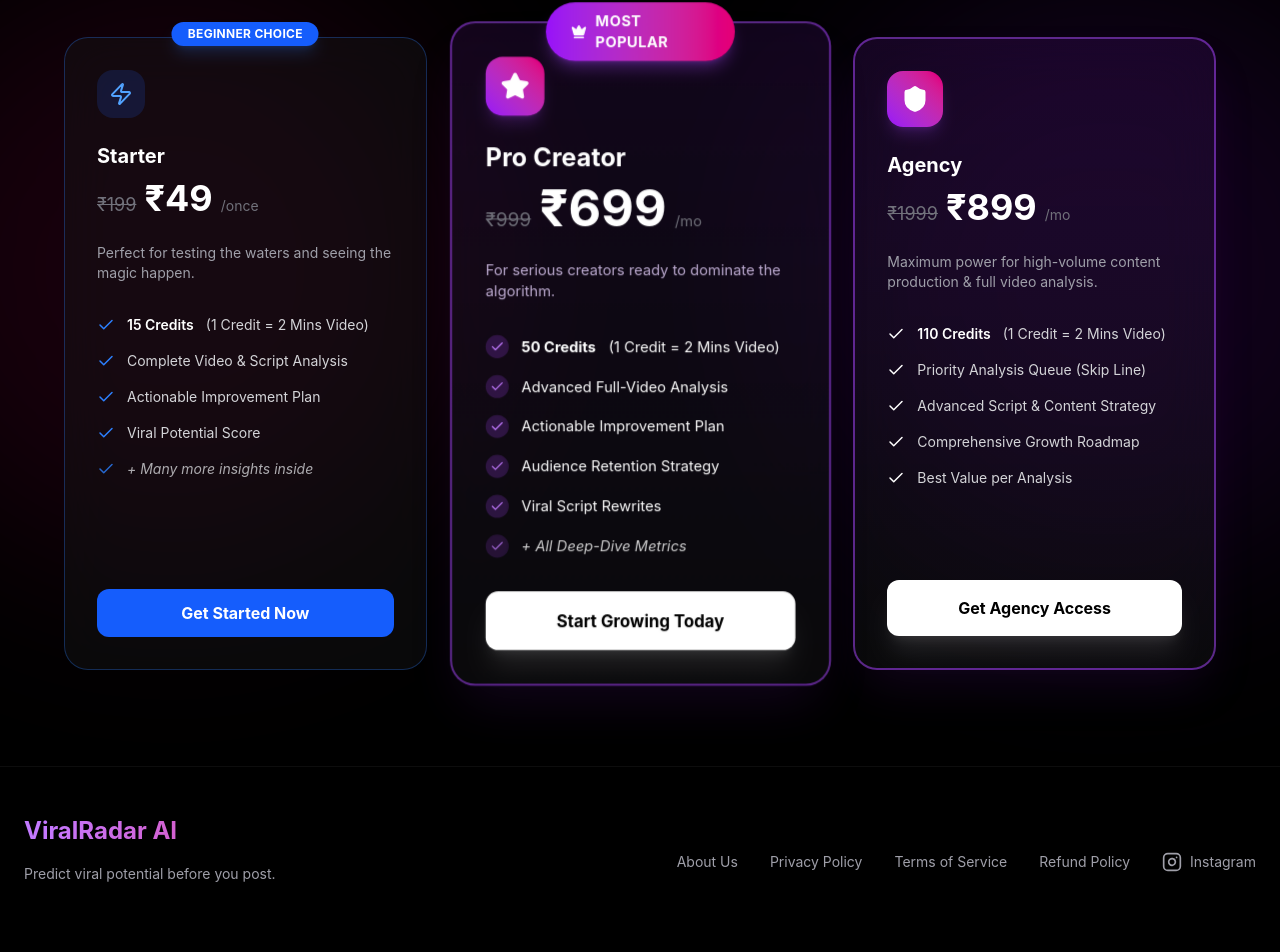
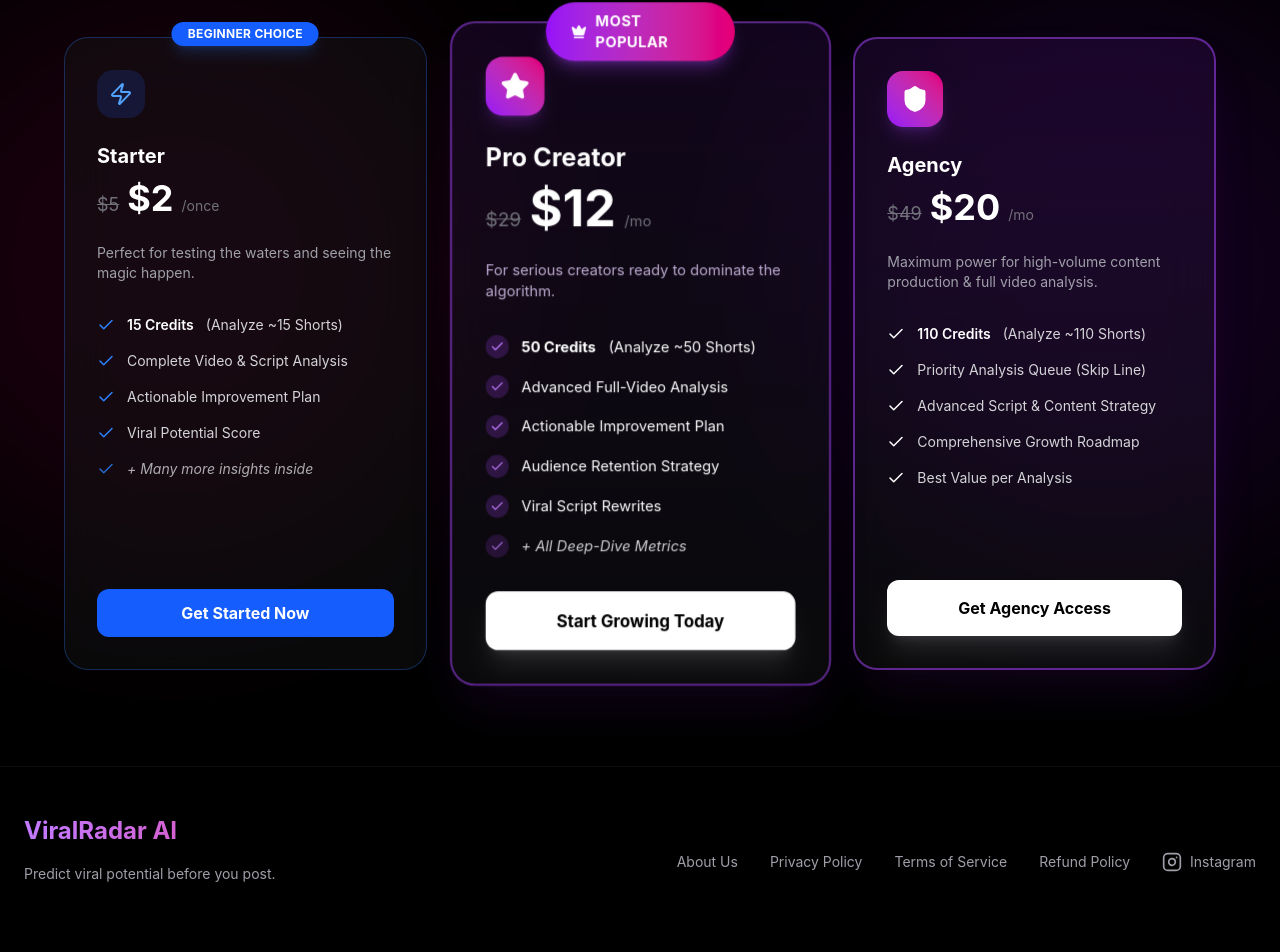
Before and after one commit to Faxhii/viral-radar, a Next.js app: page / in a window 1280 px wide. Shown: the part 2667-3619 px from the top of the page. Built offline with nearby package versions, Linux system fonts and the light colour scheme; no server answers.

Commit message:
fix(landing): update pricing to match dashboard (USD values)

```diff
--- a/src/components/landing/PricingSection.tsx
+++ b/src/components/landing/PricingSection.tsx
@@ -32,8 +32,8 @@ export default function PricingSection() {
                         </div>
                         <h3 className="text-xl font-bold mb-2">Starter</h3>
                         <div className="flex items-baseline gap-2 mb-6">
-                            <span className="text-zinc-500 line-through text-lg">₹199</span>
-                            <span className="text-4xl font-bold text-white">₹49</span>
+                            <span className="text-zinc-500 line-through text-lg">$5</span>
+                            <span className="text-4xl font-bold text-white">$2</span>
                             <span className="text-sm text-zinc-500 font-normal">/once</span>
                         </div>
                         <p className="text-zinc-400 mb-8 text-sm h-10">Perfect for testing the waters and seeing the magic happen.</p>
@@ -41,7 +41,7 @@ export default function PricingSection() {
                         <ul className="space-y-4 mb-8 flex-1 text-sm text-zinc-300">
                             <li className="flex items-center gap-3">
                                 <Check className="text-blue-500 shrink-0" size={18} />
-                                <span className="font-semibold text-white">15 Credits</span> (1 Credit = 2 Mins Video)
+                                <span className="font-semibold text-white">15 Credits</span> (Analyze ~15 Shorts)
                             </li>
                             <li className="flex items-center gap-3">
                                 <Check className="text-blue-500 shrink-0" size={18} />
@@ -67,7 +67,7 @@ export default function PricingSection() {
                     </div>
 
                     {/* Pro Creator (Popular) */}
-                    <div className="p-8 rounded-3xl bg-gradient-to-b from-purple-900/20 to-zinc-900/40 border-2 border-purple-500/50 backdrop-blur-xl flex flex-col relative group scale-105 shadow-2xl shadow-purple-900/20 z-10">
+                    <div className="p-8 rounded-3xl bg-gradient-to-b from-purple-900/20 to-zinc-900/40 border-2 border-purple-500/50 backdrop-blur-xl flex flex-col relative group scale-105 shadow-2xl shadow-purple-900/20 z-10 transition-transform duration-300 hover:scale-110">
                         <div className="absolute -top-5 left-1/2 -translate-x-1/2 bg-gradient-to-r from-purple-600 to-pink-600 px-6 py-2 rounded-full text-sm font-bold shadow-lg shadow-purple-500/30 flex items-center gap-2 uppercase tracking-wide">
                             <Crown size={16} className="fill-white" /> Most Popular
                         </div>
@@ -78,8 +78,8 @@ export default function PricingSection() {
 
                         <h3 className="text-2xl font-bold mb-2 text-white">Pro Creator</h3>
                         <div className="flex items-baseline gap-2 mb-6">
-                            <span className="text-zinc-500 line-through text-lg">₹999</span>
-                            <span className="text-5xl font-bold text-white">₹699</span>
+                            <span className="text-zinc-500 line-through text-lg">$29</span>
+                            <span className="text-5xl font-bold text-white">$12</span>
                             <span className="text-sm text-zinc-500 font-normal">/mo</span>
                         </div>
                         <p className="text-purple-200/80 mb-8 text-sm h-10">For serious creators ready to dominate the algorithm.</p>
@@ -87,7 +87,7 @@ export default function PricingSection() {
                         <ul className="space-y-4 mb-8 flex-1 text-sm text-white">
                             <li className="flex items-center gap-3">
                                 <div className="p-1 rounded-full bg-purple-500/20 text-purple-400"><Check size={14} /></div>
-                                <span className="font-bold">50 Credits</span> (1 Credit = 2 Mins Video)
+                                <span className="font-bold">50 Credits</span> (Analyze ~50 Shorts)
                             </li>
                             <li className="flex items-center gap-3">
                                 <div className="p-1 rounded-full bg-purple-500/20 text-purple-400"><Check size={14} /></div>
@@ -123,8 +123,8 @@ export default function PricingSection() {
                         </div>
                         <h3 className="text-xl font-bold mb-2">Agency</h3>
                         <div className="flex items-baseline gap-2 mb-6">
-                            <span className="text-zinc-500 line-through text-lg">₹1999</span>
-                            <span className="text-4xl font-bold text-white">₹899</span>
+                            <span className="text-zinc-500 line-through text-lg">$49</span>
+                            <span className="text-4xl font-bold text-white">$20</span>
                             <span className="text-sm text-zinc-500 font-normal">/mo</span>
                         </div>
                         <p className="text-zinc-400 mb-8 text-sm h-10">Maximum power for high-volume content production & full video analysis.</p>
@@ -132,7 +132,7 @@ export default function PricingSection() {
                         <ul className="space-y-4 mb-8 flex-1 text-sm text-zinc-300">
                             <li className="flex items-center gap-3">
                                 <Check className="text-white" size={18} />
-                                <span className="font-semibold text-white">110 Credits</span> (1 Credit = 2 Mins Video)
+                                <span className="font-semibold text-white">110 Credits</span> (Analyze ~110 Shorts)
                             </li>
                             <li className="flex items-center gap-3">
                                 <Check className="text-white" size={18} />
```
